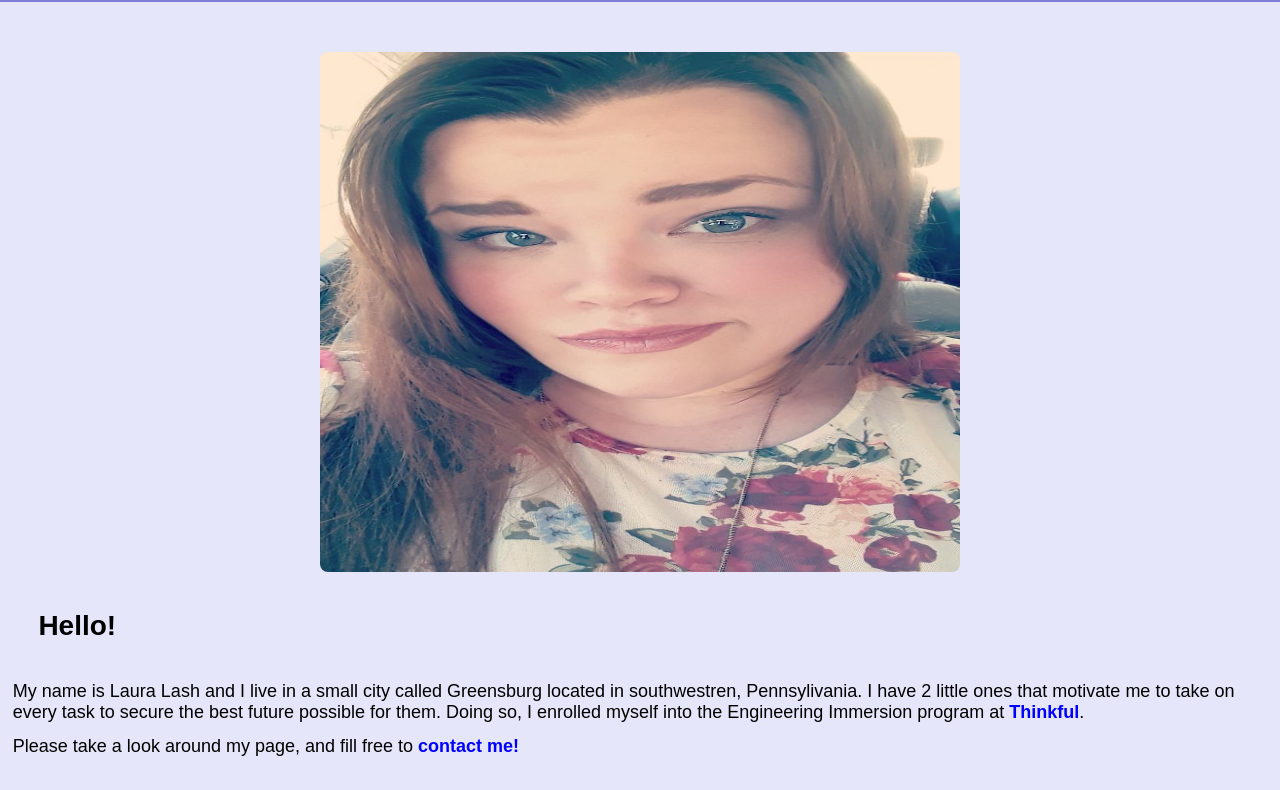
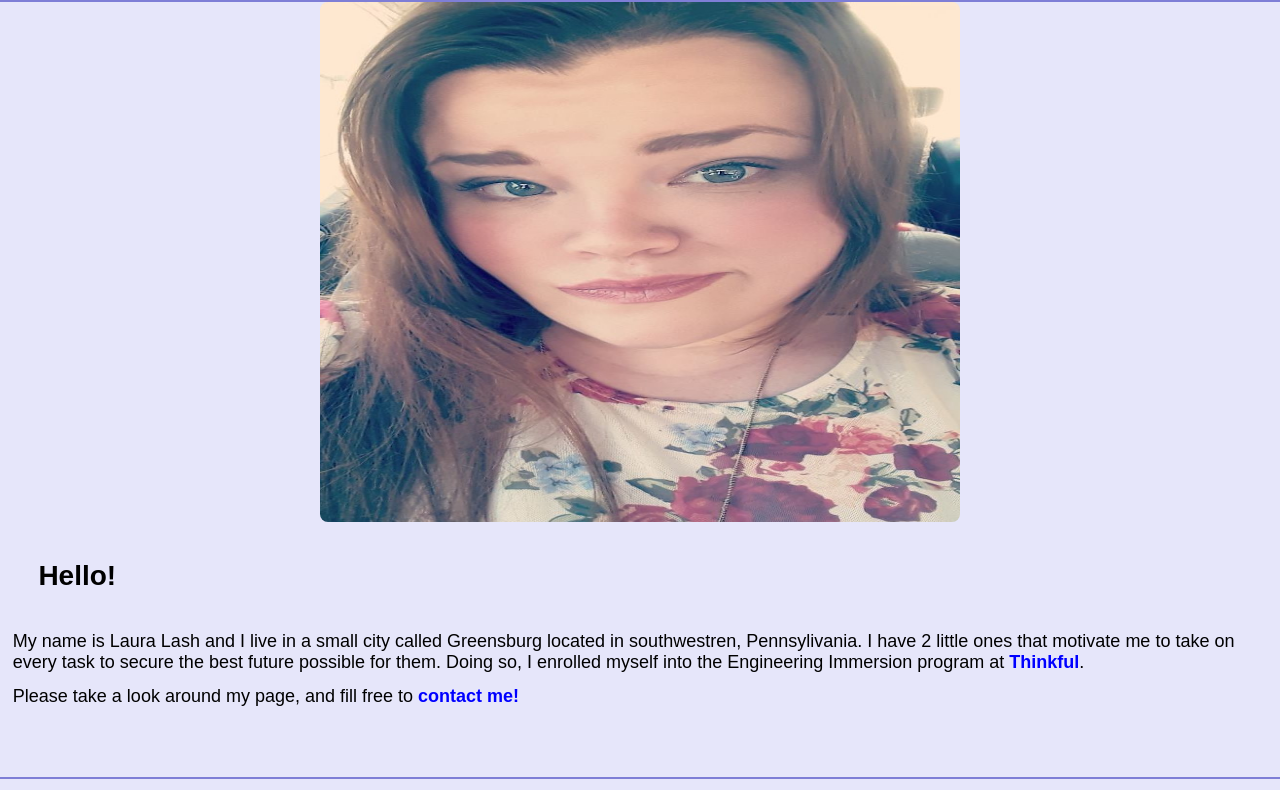
Before and after one commit to lauralash/mistake, a plain HTML site: page index.html in a window 1280 px wide. Shown: the part 138-928 px from the top of the page. Drawn offline with Linux system fonts and the light colour scheme; a script that the page names is missing.

Commit message:
Update index.html

```diff
--- a/index.html
+++ b/index.html
@@ -16,8 +16,6 @@
       <h2> Software Engineering Student </h2>
         </section>
     </header>
-
-    <div class = "gap-sm"></div>
 
     <!---------imgine------>
 
```
